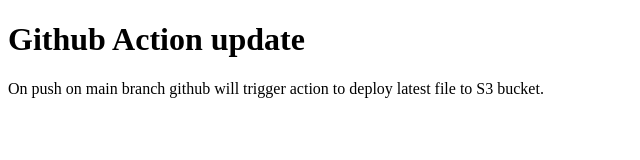
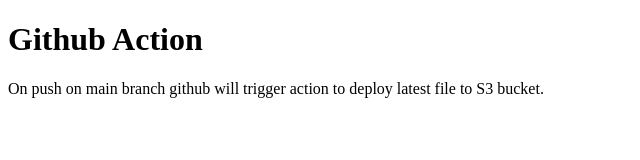
Before and after one commit to frontend-helper/github-action, a plain HTML site: page public/index.html in a window 1280 px wide. Shown: the whole page, without its empty margins (0-640 px from the left). Drawn offline with Linux system fonts and the light colour scheme.

```diff
--- a/public/index.html
+++ b/public/index.html
@@ -8,7 +8,7 @@
   </head>
   <body>
     <header>
-      <h1>Github Action update</h1>
+      <h1>Github Action</h1>
       <p>
         On push on main branch github will trigger action to deploy latest file
         to S3 bucket.
```
Also changed, not shown: 1 other file.
